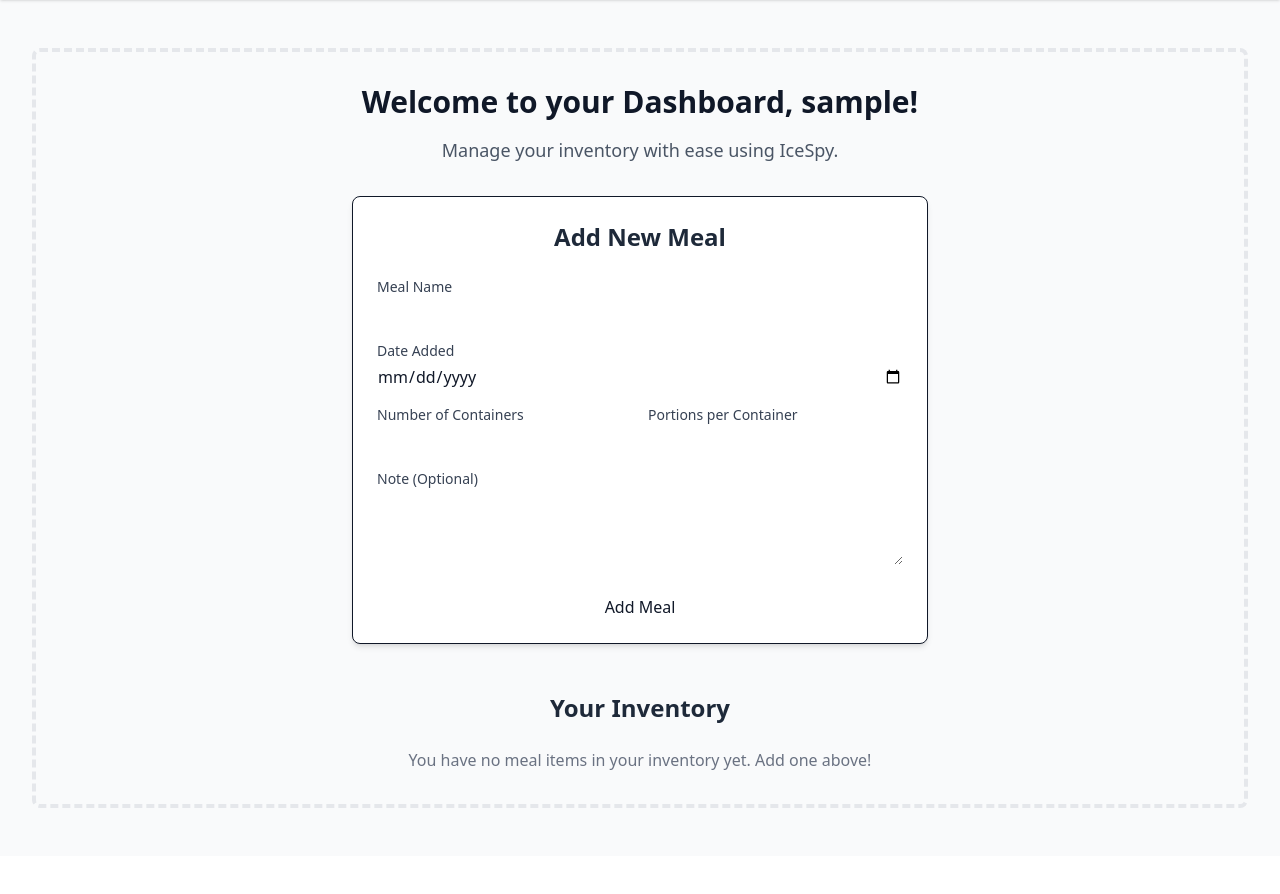
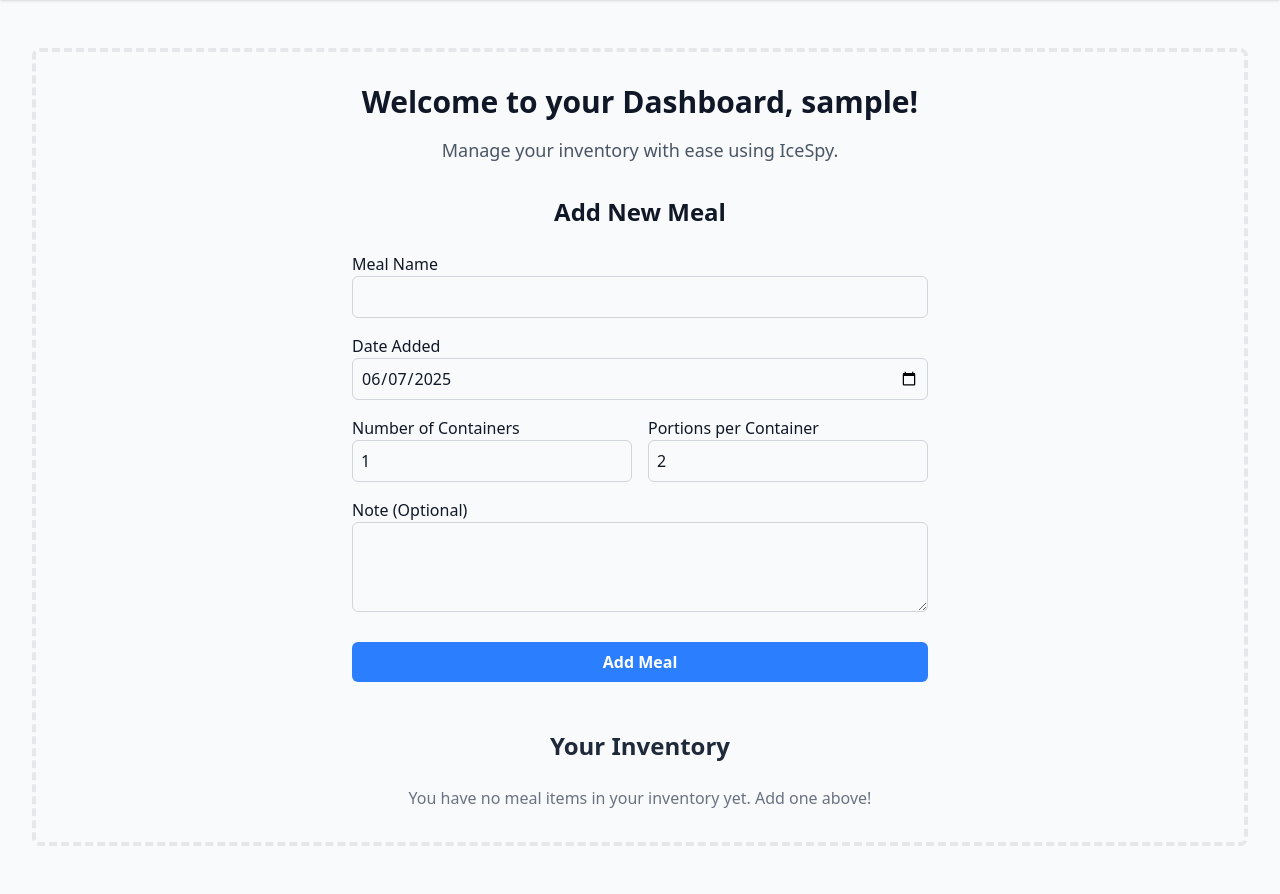
Before and after one commit to jay-aye-see-kay/icespy, a Django app: page / in a window 1280 px wide. Shown: the part 65-959 px from the top of the page. Before the commit the page ends 873 px from the top, so only its background shows below. Run offline with Django 5.2, Linux system fonts and the light colour scheme; the visitor is signed in with stand-in values (Sample User, id 1); data that the repository does not hold is empty; style sheets or scripts are compiled from the project's sources.

Commit message:
better add form styles

```diff
--- a/inventory/views.py
+++ b/inventory/views.py
@@ -37,7 +37,11 @@
                 )
             return redirect('inventory:dashboard') # Changed to inventory:dashboard
     else:
-        form = AddMealForm()
+        form = AddMealForm(initial={
+            'date_added': timezone.now().date(),
+            'number_of_containers': 1,
+            'portions_per_container': 2
+        })
 
     # Query for active meals, ordered by date_added
     meals = MealItem.objects.filter(user=request.user, date_consumed__isnull=True).order_by('date_added')
--- a/templates/dashboard.html
+++ b/templates/dashboard.html
@@ -15,8 +15,8 @@
         </div>
 
         <!-- Add New Meal Form -->
-        <div class="mt-8 max-w-xl mx-auto bg-white p-6 rounded-lg shadow-md border">
-            <h3 class="text-2xl font-semibold text-gray-800 mb-6 text-center">Add New Meal</h3>
+        <div class="mt-8 max-w-xl mx-auto">
+            <h3 class="text-2xl font-semibold mb-6 text-center">Add New Meal</h3>
             <form method="post" action="{% url 'inventory:dashboard' %}">
                 {% csrf_token %}
 
@@ -26,50 +26,52 @@
                     </div>
                 {% endif %}
 
-                <div class="space-y-4">
-                    <div>
-                        <label for="{{ form.meal_name.id_for_label }}" class="block text-sm font-medium text-gray-700 mb-1">Meal Name</label>
+                <div>
+                    <div class="mb-4">
+                        <label for="{{ form.meal_name.id_for_label }}">Meal Name</label>
                         {{ form.meal_name.errors }}
                         <input type="text" name="{{ form.meal_name.name }}" id="{{ form.meal_name.id_for_label }}"
-                               class="input input-bordered w-full {% if form.meal_name.errors %}input-error{% endif %}"
+                               class="w-full p-2 border border-gray-300 rounded-md"
                                value="{{ form.meal_name.value|default_if_none:'' }}">
                     </div>
 
-                    <div>
-                        <label for="{{ form.date_added.id_for_label }}" class="block text-sm font-medium text-gray-700 mb-1">Date Added</label>
+                    <div class="mb-4">
+                        <label for="{{ form.date_added.id_for_label }}">Date Added</label>
                         {{ form.date_added.errors }}
                         <input type="date" name="{{ form.date_added.name }}" id="{{ form.date_added.id_for_label }}"
-                               class="input input-bordered w-full {% if form.date_added.errors %}input-error{% endif %}"
+                               class="w-full p-2 border border-gray-300 rounded-md"
                                value="{{ form.date_added.value|default_if_none:''|date:'Y-m-d' }}">
                     </div>
 
-                    <div class="grid grid-cols-1 md:grid-cols-2 gap-4">
+                    <div class="grid grid-cols-1 md:grid-cols-2 gap-4 mb-4">
                         <div>
-                            <label for="{{ form.number_of_containers.id_for_label }}" class="block text-sm font-medium text-gray-700 mb-1">Number of Containers</label>
+                            <label for="{{ form.number_of_containers.id_for_label }}">Number of Containers</label>
                             {{ form.number_of_containers.errors }}
                             <input type="number" name="{{ form.number_of_containers.name }}" id="{{ form.number_of_containers.id_for_label }}"
-                                   min="1" class="input input-bordered w-full {% if form.number_of_containers.errors %}input-error{% endif %}"
+                                   min="1"
+                                   class="w-full p-2 border border-gray-300 rounded-md"
                                    value="{{ form.number_of_containers.value|default_if_none:'' }}">
                         </div>
                         <div>
-                            <label for="{{ form.portions_per_container.id_for_label }}" class="block text-sm font-medium text-gray-700 mb-1">Portions per Container</label>
+                            <label for="{{ form.portions_per_container.id_for_label }}">Portions per Container</label>
                             {{ form.portions_per_container.errors }}
                             <input type="number" name="{{ form.portions_per_container.name }}" id="{{ form.portions_per_container.id_for_label }}"
-                                   min="1" class="input input-bordered w-full {% if form.portions_per_container.errors %}input-error{% endif %}"
+                                   min="1"
+                                   class="w-full p-2 border border-gray-300 rounded-md"
                                    value="{{ form.portions_per_container.value|default_if_none:'' }}">
                         </div>
                     </div>
 
-                    <div>
-                        <label for="{{ form.note.id_for_label }}" class="block text-sm font-medium text-gray-700 mb-1">Note (Optional)</label>
+                    <div class="mb-4">
+                        <label for="{{ form.note.id_for_label }}">Note (Optional)</label>
                         {{ form.note.errors }}
                         <textarea name="{{ form.note.name }}" id="{{ form.note.id_for_label }}" rows="3"
-                                  class="textarea textarea-bordered w-full {% if form.note.errors %}textarea-error{% endif %}">{{ form.note.value|default_if_none:'' }}</textarea>
+                                  class="w-full p-2 border border-gray-300 rounded-md">{{ form.note.value|default_if_none:'' }}</textarea>
                     </div>
                 </div>
 
                 <div class="mt-6">
-                    <button type="submit" class="btn btn-primary w-full">Add Meal</button>
+                    <button type="submit" class="w-full p-2 rounded-md bg-blue-500 hover:bg-blue-700 text-white font-bold">Add Meal</button>
                 </div>
             </form>
         </div>
```
